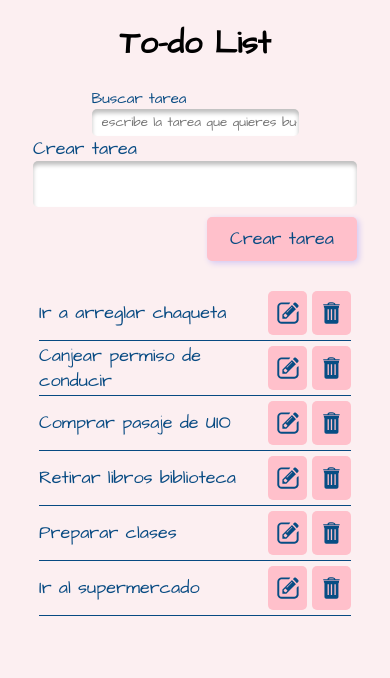
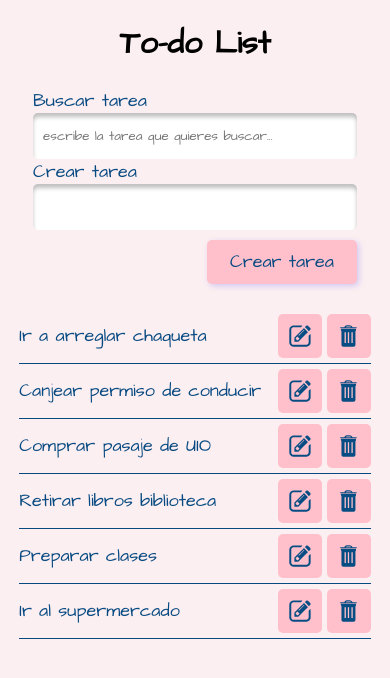
Before and after one commit to MAlexGG/todo-list-react, a React (Create React App) app: page / in a window 390 px wide. Shown: the top 678 px of the page. Built offline with nearby package versions, Linux system fonts and the light colour scheme; data requests are answered from the project's data file.

Commit message:
media queries for searchbar

```diff
--- a/src/components/search/Search.styled.js
+++ b/src/components/search/Search.styled.js
@@ -10,6 +10,9 @@ export const CtSearch = styled.form`
 export const SearchLable = styled.label`
     color: var(--main-color);
     font-size: 15px;
+    @media (max-width: 546px) {
+        font-size: 18px;
+    };
 `;
 
 export const SearchInput = styled.input`
@@ -21,4 +24,8 @@ export const SearchInput = styled.input`
     color: var(--main-color);
     font-family: var(--main-font);
     padding-left: 10px;
+    @media (max-width: 546px) {
+        height: 44px;
+        width: 80vw;
+    };
 `;
--- a/src/components/task/Task.styled.js
+++ b/src/components/task/Task.styled.js
@@ -4,7 +4,7 @@ export const CtTask = styled.div`
     display: flex;
     justify-content: center;
     align-items: center;
-    width: 80vw;
+    width: 100%;
     height: auto;
     border-bottom: 1px solid var(--main-color);
 `;
--- a/src/components/tasks/Tasks.styled.js
+++ b/src/components/tasks/Tasks.styled.js
@@ -6,4 +6,5 @@ export const CtTasks = styled.div`
     justify-content: center;
     align-items: center;
     margin-top: 25px;
+    max-width: 900px;
 `;
```
